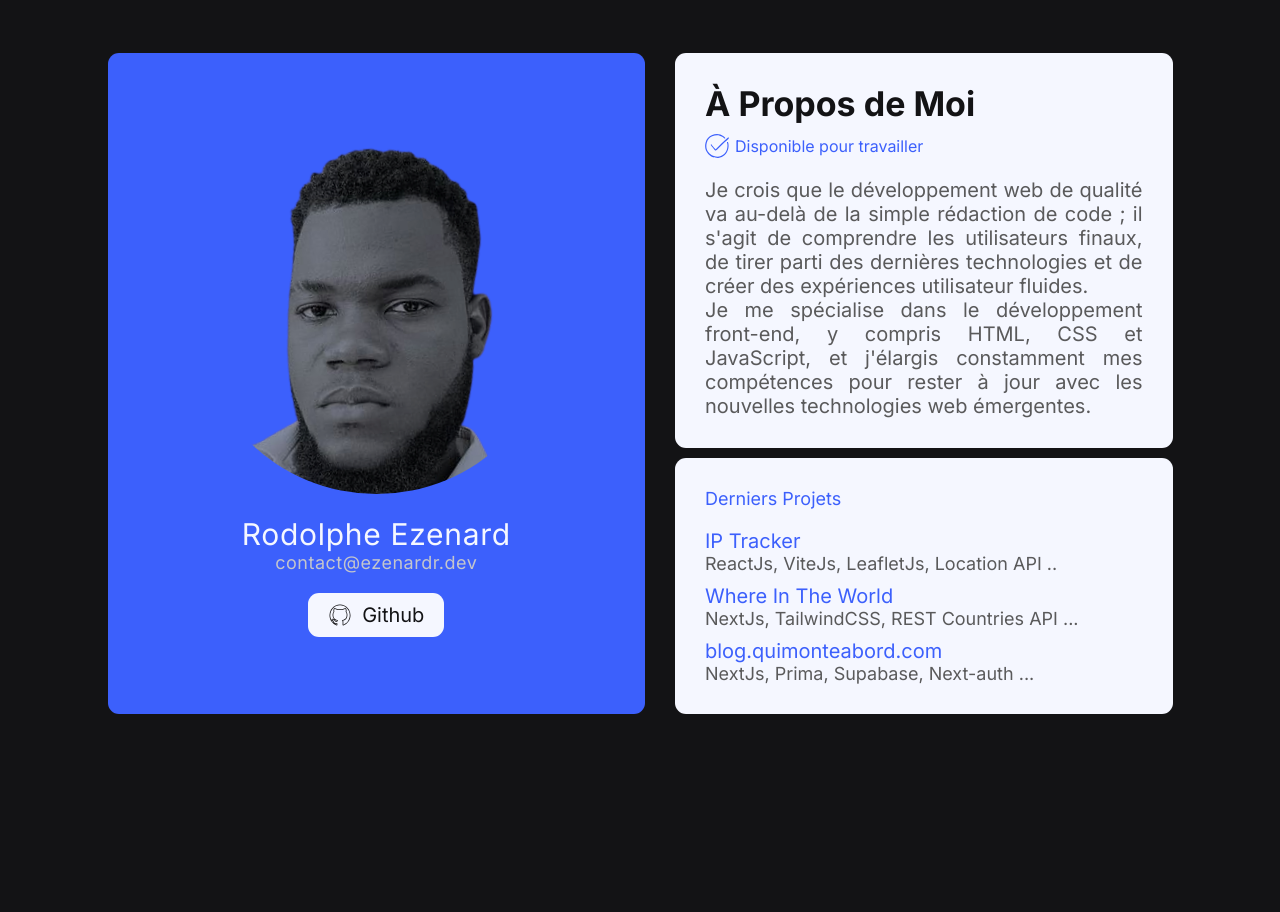
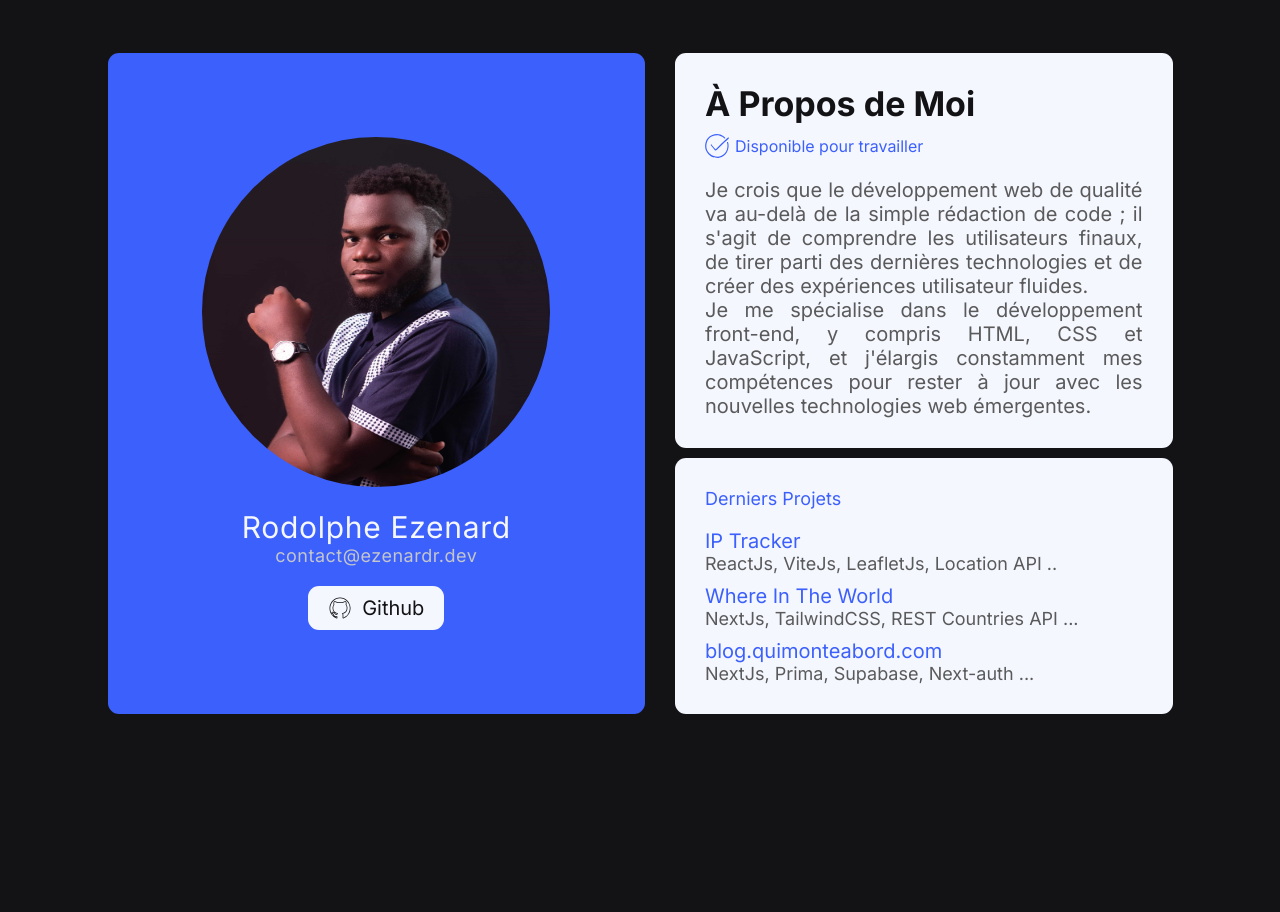
Before and after one commit to ezenardr/ezenardr.dev, a Next.js app: page /fr-FR in a window 1280 px wide. Shown: the part 1680-2592 px from the top of the page. Built offline with nearby package versions, Linux system fonts and the light colour scheme.

Commit message:
Changed profile picture

```diff
--- a/src/app/fr-FR/page.tsx
+++ b/src/app/fr-FR/page.tsx
@@ -21,7 +21,7 @@ import {
     Mail,
     Twitter,
     GithubBlack,
-    Profile2,
+    Profile,
 } from '@/utils/Images';
 import '.././page.css';
 import Card from '@/components/Card';
@@ -177,7 +177,7 @@ function About() {
                 <div className="profile-card-img">
                     <Image
                         className="image-1"
-                        src={Profile2}
+                        src={Profile}
                         alt="profile picture"
                     />
                 </div>
--- a/src/app/page.css
+++ b/src/app/page.css
@@ -117,6 +117,11 @@ nav {
 .profile-card-img {
     position: relative;
     padding-bottom: 2rem;
+    width: 70%;
+}
+.image-1 {
+    width: 100%;
+    height: 350px;
 }
 .profile-card-name {
     font-size: 3rem;
@@ -134,11 +139,6 @@ nav {
 }
 .image-1 {
     border-radius: 50%;
-}
-.image-2 {
-    position: absolute;
-    top: -3.9rem;
-    left: 3.5rem;
 }
 .github-btn {
     display: flex;
--- a/src/app/page.tsx
+++ b/src/app/page.tsx
@@ -21,7 +21,7 @@ import {
     Mail,
     Twitter,
     GithubBlack,
-    Profile2,
+    Profile,
 } from '@/utils/Images';
 import './page.css';
 import Card from '@/components/Card';
@@ -193,7 +193,7 @@ function About() {
                 <div className="profile-card-img">
                     <Image
                         className="image-1"
-                        src={Profile2}
+                        src={Profile}
                         alt="profile picture"
                     />
                 </div>
@@ -409,7 +409,7 @@ function Footer() {
             <div className="hr"></div>
             <p className="footer-text">
                 &copy; Copyright 2023 | All rights reserved |
-                <Link href="/fr-FR">Français</Link>
+                <Link href="/fr-FR"> Français</Link>
             </p>
         </footer>
     );
--- a/src/utils/Images.tsx
+++ b/src/utils/Images.tsx
@@ -10,7 +10,7 @@ import Web from '../../public/web.svg';
 import Responsive from '../../public/responsive.svg';
 import Maintenance from '../../public/maintenance.svg';
 import Download from '../../public/download.svg';
-import Profile2 from '../../public/profile2.png';
+import Profile from '../../public/profile.jpg';
 import Check from '../../public/check.svg';
 import Skill1 from '../../public/skill-1.svg';
 import Skill2 from '../../public/skill-2.svg';
@@ -32,7 +32,7 @@ export {
     Maintenance,
     Responsive,
     Web,
-    Profile2,
+    Profile,
     Check,
     Skill1,
     Skill2,
```
Also changed, not shown: public/profile.jpg (added), public/profile2.png (deleted).
